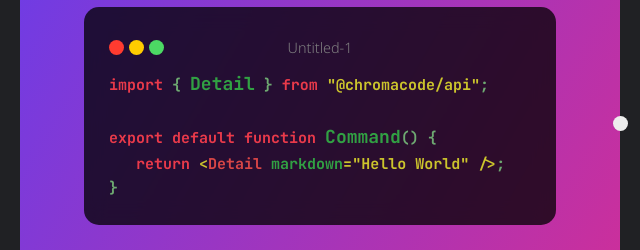
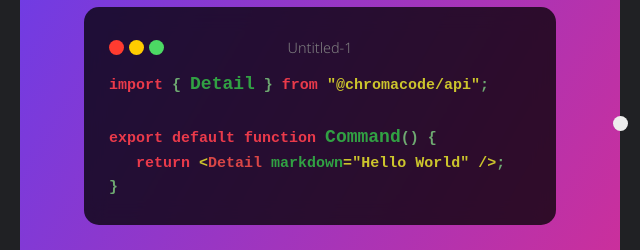
Before and after one commit to sarfarazstark/ChromaCode, a plain HTML site: page index.html in a window 1280 px wide. Shown: the part 264-514 px from the top of the page, 320-960 px from the left. Drawn offline with Linux system fonts and the light colour scheme.

Commit message:
Font fixing

```diff
--- a/style.css
+++ b/style.css
@@ -1,4 +1,3 @@
-@import url('https://fonts.googleapis.com/css2?family=JetBrains+Mono:wght@400;600;700&display=swap');
 @import url('https://fonts.googleapis.com/css2?family=Noto+Sans:wght@300;500;700&display=swap');
 
 * {
@@ -45,7 +44,7 @@
   background-color: transparent;
   outline: none;
   padding: 0;
-  font-family: 'JetBrains Mono', monospace;
+  font-family: monospace;
 }
 
 .card {
```
